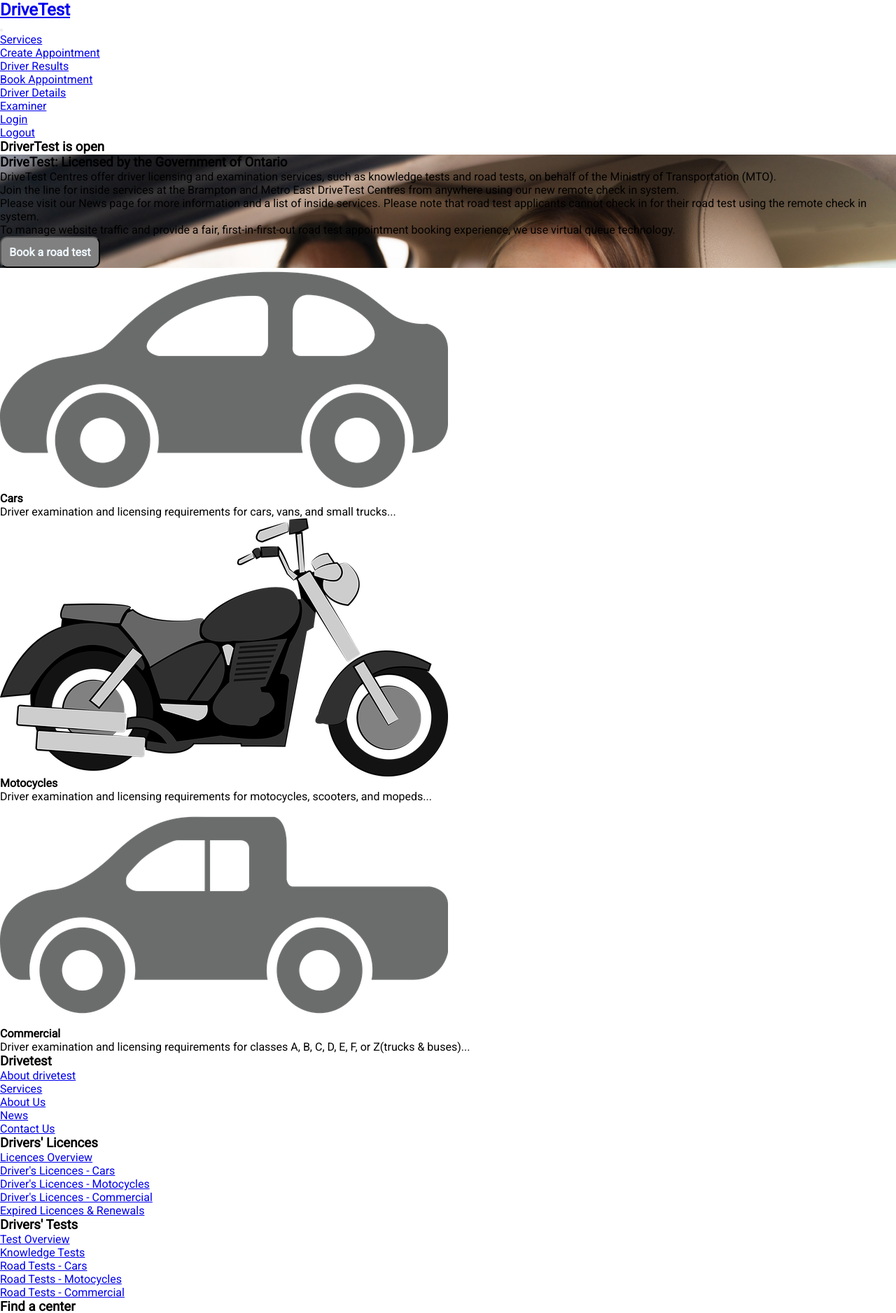
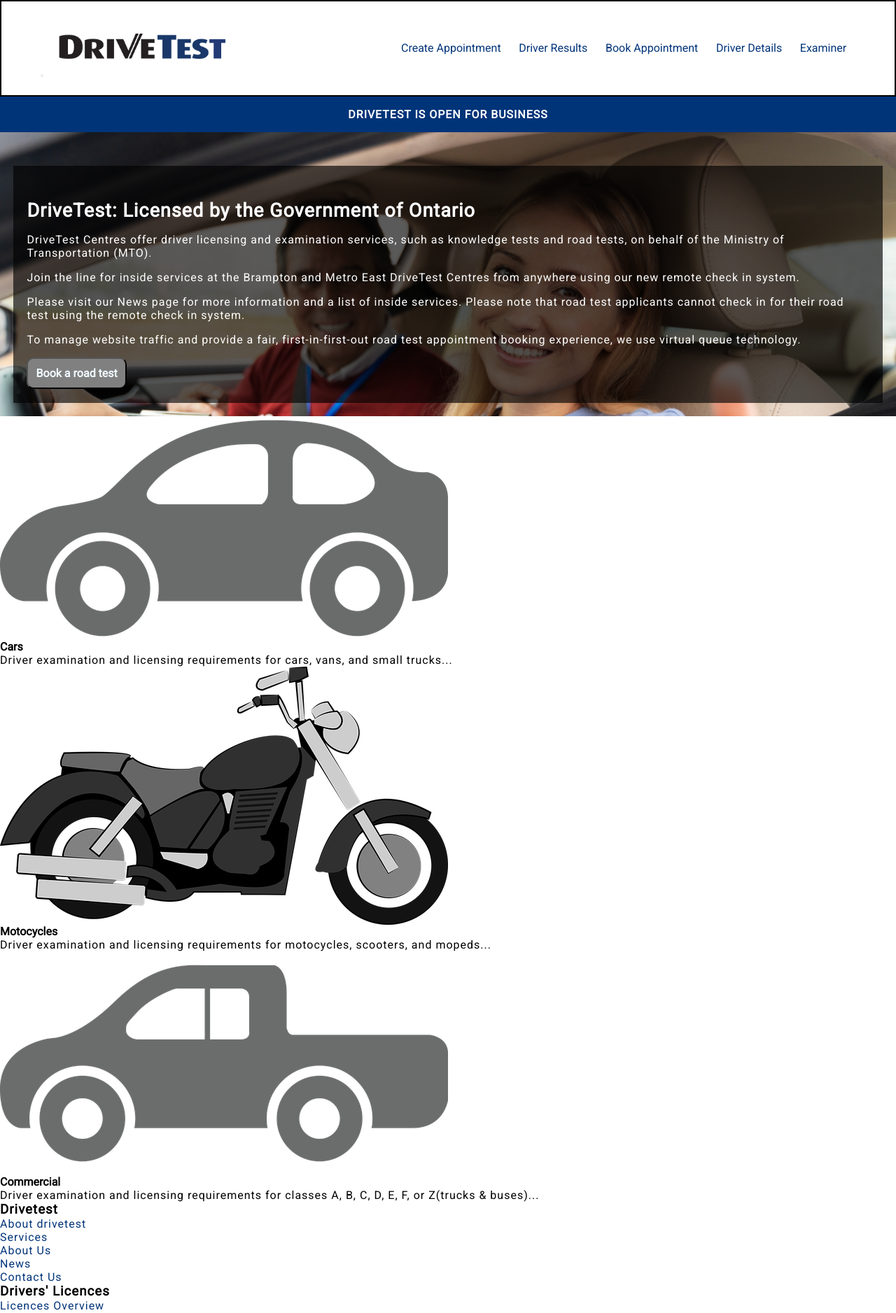
Before and after one commit to ikataria/DL-Kiosk-EJS, a web app: file views/index.html in a window 1280 px wide. Shown: the top 1877 px of the page at 70% size. Run offline with its HTML, style and script files only (its server is not run), Linux system fonts and the light colour scheme.

Commit message:
header, main styling in progress

```diff
--- a/css/style.css
+++ b/css/style.css
@@ -1,5 +1,6 @@
 @import url("https://fonts.googleapis.com/css2?family=Roboto&family=Nunito&display=swap");
 
+/* || RESET */
 *{
     padding: 0;
     margin: 0;
@@ -13,6 +14,7 @@
     height: auto;
 }
 
+
 /* || VARIABLES */
 :root{
     /* FONTS */
@@ -22,14 +24,90 @@
     /* COLOR */
     --FORM-HEADING-COLOR: aliceblue;
     --FORM-TEXT-COLOR: aliceblue;
+    --BG-LIGHT-COLOR: #fff;
 
     /* FONT-SIZES */
     --FORM-LABEL-SIZE: 25px;
 }
 
-/* || NAV */
+/* || UTILITIES */
+.darkShadeOnHero{
+    background-color: hsla(0, 0%, 0%, 0.642);
+}
+
+h3, p{
+    letter-spacing: 1px;
+}
+
+/* || LINKS */
+a:any-link{
+    text-decoration: none;
+    color: #003479;
+}
+
+a:hover{
+    color: blue;
+}
+
+li{
+    list-style: none;
+}
+
+
+/* || HEADER */
+/* Hamburger Menu is not implemented yet*/
+.header{
+    display: flex;
+    justify-content: space-between;
+    flex-flow: row wrap;
+
+    background-color: var(--BG-LIGHT-COLOR);
+    color: #003479;
+    border: 2px solid black;
+    padding: 1.5rem 3.5rem;
+}
+
+.header__logo{
+    width: 25%;
+}
+
+.header__nav{
+    width: 75%;
+    display: flex;
+    justify-content: flex-end;
+}
+
+.header__ul{
+    display: flex;
+    flex-flow: row wrap;
+}
+
+.header__ul li{
+    display: flex;
+    flex-flow: column nowrap;
+    justify-content: center;
+    align-items: center;
+    margin: 0 0.8rem;
+}
+
+.header__logo img{
+    width: 100%;
+    height: auto;
+}
 
 /* || MAIN */
+.main__newsBanner{
+    background-color: #003479;
+    color: #fff;
+}
+
+.main__newsBanner h3{
+    text-align: center;
+    font-size: 15.9572px;
+    text-transform: uppercase;
+    padding: 1rem 0;
+}
+
 .main__hero{
     background-color: antiquewhite;
     background-image: url(../views/img/driver_hero_1500x1000.jpg);
@@ -37,11 +115,29 @@
     background-size: cover;
 }
 
+.main__hero_info_container{
+    padding: 3rem 1.2rem 1.2rem;
+}
+
+.main__hero_info{
+    padding: 3rem 1.2rem 1.2rem;
+    color: white;
+}
+
+.main__hero_info h3{
+    font-size: 27px;
+    margin-bottom: 1rem;
+}
+
+.main__hero_info p{
+    margin-bottom: 1rem;
+}
+
 /* || FORMs */
 .form{
     border-bottom: 2px solid black;
     padding: 20px;
-    background-color: hsla(0, 0%, 0%, 0.642);
+
     display: flex;
     flex-flow: column nowrap;
     align-items: center;
--- a/views/index.html
+++ b/views/index.html
@@ -13,40 +13,43 @@
     <header class="header">
       <section class="header__logo">
         <a href="./index.html">
-          <h1 class="header__logo__h1">DriveTest</h1>    <!-- HomePage -->
+          <img src="./img/drivetest-main-logo.png" alt="Logo" width="791" height="182">    <!-- Logo -->
         </a>
-        <button class="menu__button">
-            <div class="menu__icon"></div>
+        <button class="menu-button">
+            <div class="menu-icon"></div>
         </button>
       </section>
 
       <nav class="header__nav">
         <ul class="header__ul">
-            <li><a href="./services.html">Services</a></li>
+            <!-- <li><a href="./services.html">Services</a></li> -->
             <li><a href="./createAppointment.html">Create Appointment</a></li>  <!-- Admin Panel -->
             <li><a href="./driverResult.html">Driver Results</a></li>      <!-- Admin Panel -->
             <li><a href="./bookAppointment.html">Book Appointment</a></li>    <!-- Driver Panel -->
             <li><a href="./driverDetails.html">Driver Details</a></li>      <!-- Driver Panel -->
             <li><a href="./examiner.html">Examiner</a></li>            <!-- Examiner Panel -->
-            <li><a href="./login.html">Login</a></li>
-            <li><a href="./logout.html">Logout</a></li>
+            <!-- <li><a href="./login.html">Login</a></li>
+            <li><a href="./logout.html">Logout</a></li> -->
         </ul>
       </nav>
-
-      <section class="header__pglabel">
-        <h3>DriverTest is open</h3>
-      </section>
     </header>
 
     <!-- Main -->
     <main class="main">
+        <article class="main__newsBanner">
+          <h3>DriveTest is open for business</h3>
+        </article>
         <article class="main__hero">
+          <section class="main__hero_info_container">
+            <section class="main__hero_info darkShadeOnHero">
               <h3>DriveTest: Licensed by the Government of Ontario</h3>
               <p>DriveTest Centres offer driver licensing and examination services, such as knowledge tests and road tests, on behalf of the Ministry of Transportation (MTO).</p>
               <p>Join the line for inside services at the Brampton and Metro East DriveTest Centres from anywhere using our new remote check in system.</p>
               <p>Please visit our News page for more information and a list of inside services. Please note that road test applicants cannot check in for their road test using the remote check in system.</p>
               <p>To manage website traffic and provide a fair, first-in-first-out road test appointment booking experience, we use virtual queue technology.</p>
               <button class="form__button">Book a road test</button>
+            </section>
+          </section>
         </article>
         <article class="main__vehicles">
           <section class="main__vehicles__types">
```
Also changed, not shown: views/login.html (+4 -5 lines). Lines whose indentation alone changed are shown as unchanged.
